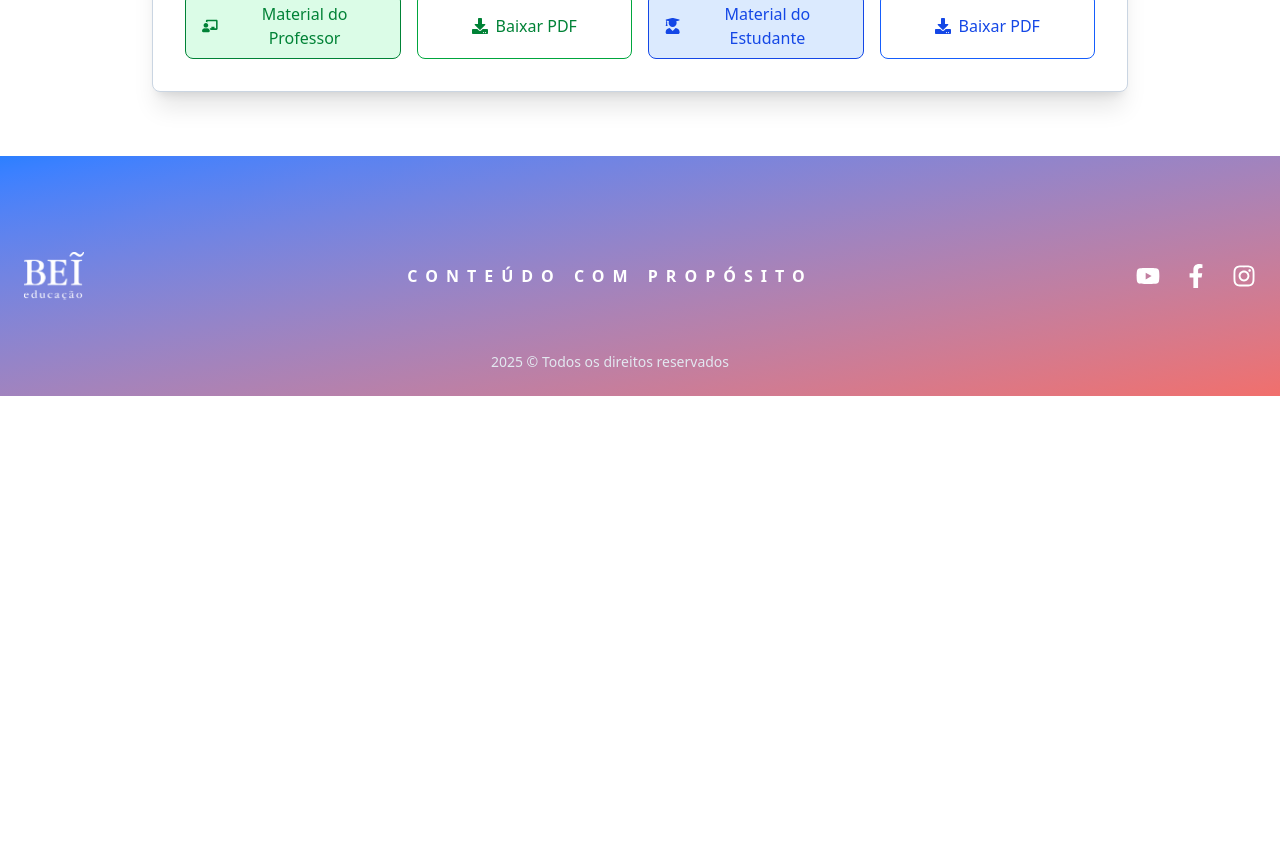
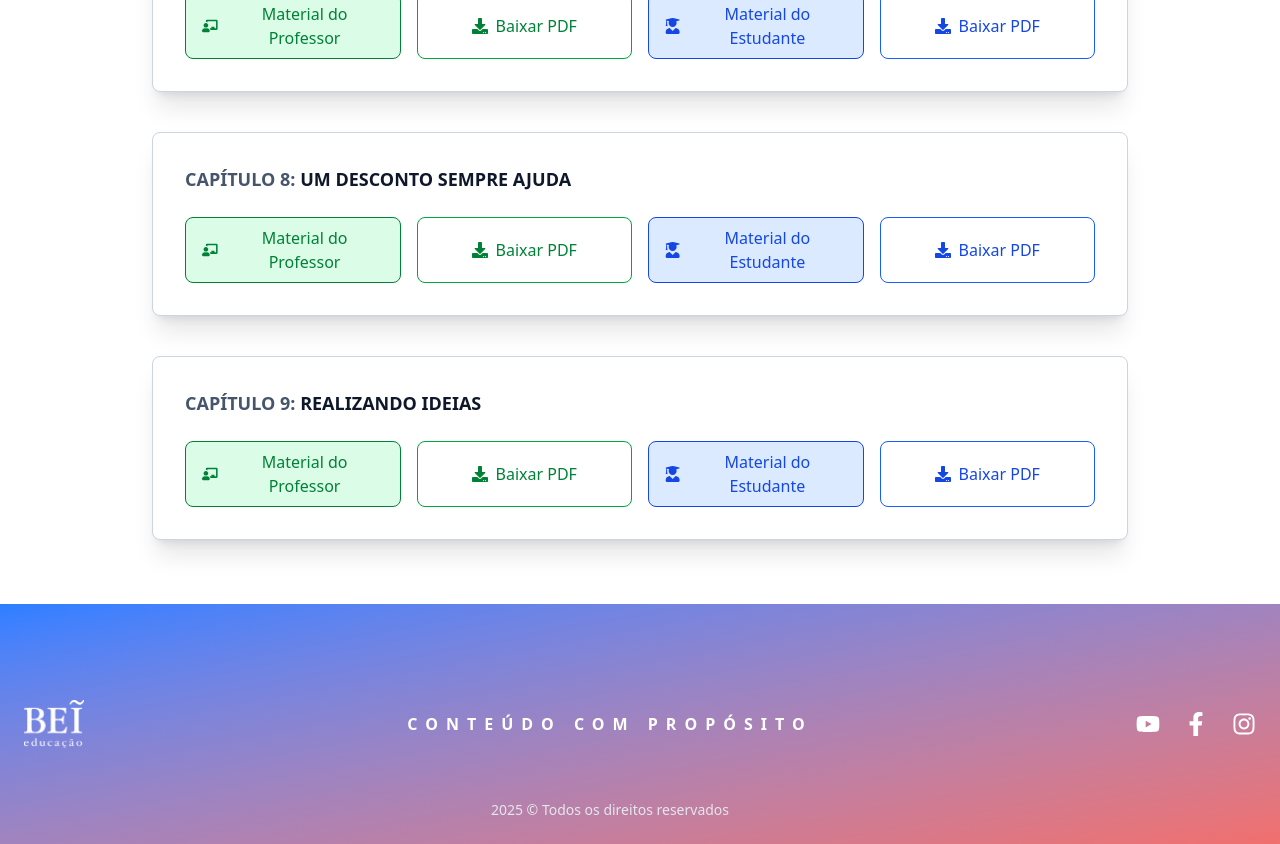
Before and after one commit to heliobei/exerciciosextras7o, a React (Vite) app: page / in a window 1280 px wide. Shown: the part 2340-3184 px from the top of the page. Before the commit the page ends 2736 px from the top, so only its background shows below. Built offline with nearby package versions, Linux system fonts and the light colour scheme.

Commit message:
Update ChapterList.jsx

```diff
--- a/src/components/ChapterList.jsx
+++ b/src/components/ChapterList.jsx
@@ -10,6 +10,8 @@ const chapters = [
 
   { id: 6, title: "Uma ajuda é sempre bem vinda", teacherPdf: "/assets/pdfs/Educador_Capitulo_06_7o.pdf", studentPdf: "/assets/pdfs/Estudante_Capitulo_06_7o.pdf" },
   { id: 7, title: "O poder da poupança", teacherPdf: "/assets/pdfs/Educador_Capitulo_07_7o.pdf", studentPdf: "/assets/pdfs/Estudante_Capitulo_07_7o.pdf" },
+  { id: 8, title: "Um desconto sempre ajuda", teacherPdf: "/assets/pdfs/Educador_Capitulo_08_7o.pdf", studentPdf: "/assets/pdfs/Estudante_Capitulo_08_7o.pdf" },
+  { id: 9, title: "Realizando ideias", teacherPdf: "/assets/pdfs/Educador_Capitulo_09_7o.pdf", studentPdf: "/assets/pdfs/Estudante_Capitulo_09_7o.pdf" },
   // ... mais capítulos
 ];
 
```
